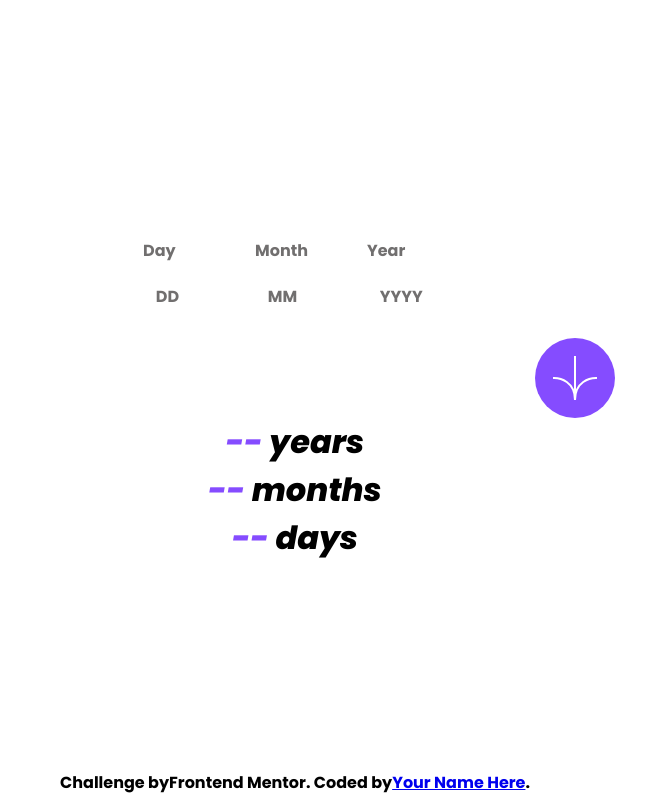
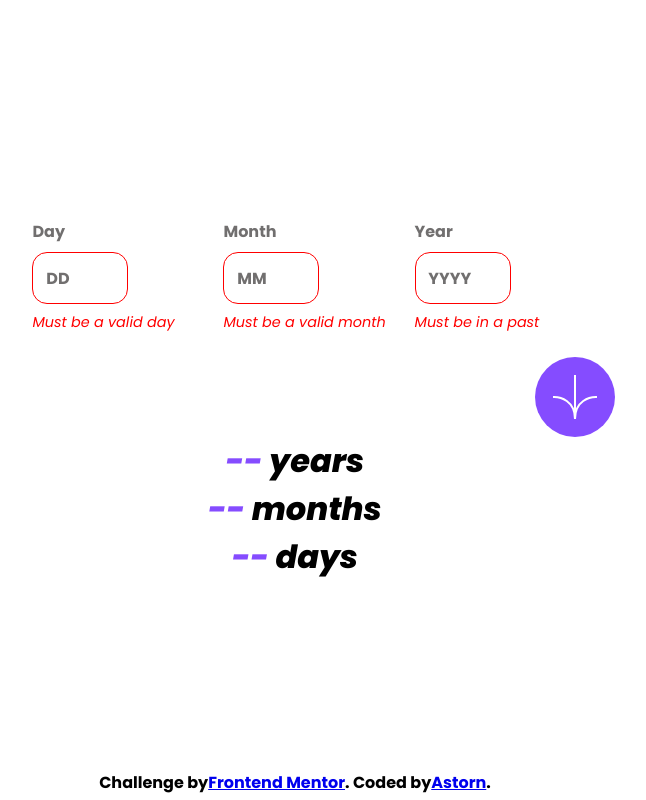
Before and after one commit to Astornek/Age-calculator-app, a plain HTML site: page index.html in a window 1280 px wide. Both pictures are taken after a click on the button 920 px from the left and 377 px from the top of the page. Shown: the whole page, without its empty margins (345-991 px from the left). Drawn offline with Linux system fonts and the light colour scheme.

Commit message:
Add files via upload

```diff
--- /dev/null
+++ b/assets/js/js.js
@@ -0,0 +1,91 @@
+const dayInput = document.querySelector(".day-input");
+const monthInput = document.querySelector(".month-input");
+const yearInput = document.querySelector(".year-input");
+const btn = document.querySelector(".check-btn");
+const errorDay = document.querySelector(".error-msg-day");
+const errorMonth = document.querySelector(".error-msg-month");
+const errorYear = document.querySelector(".error-msg-year");
+
+const today = new Date();
+document.querySelector(".check-btn").addEventListener("click", () => {
+  // getting the input from the user and chaning it into numbers
+  const day = parseInt(dayInput.value, 10);
+  const month = parseInt(monthInput.value, 10);
+  const year = parseInt(yearInput.value, 10);
+  let isLeapYear;
+  if ((year % 4 === 0 && year % 100 !== 0) || year % 400 === 0) {
+    isLeapYear = true;
+  } else {
+    isLeapYear = false;
+  }
+
+  let maxDaysInMonth;
+  if (isLeapYear) {
+    maxDaysInMonth = [31, 29, 31, 30, 31, 30, 31, 31, 30, 31, 30, 31];
+  } else {
+    maxDaysInMonth = [31, 28, 31, 30, 31, 30, 31, 31, 30, 31, 30, 31];
+  }
+  const isDayValid = day > 0 && day <= maxDaysInMonth[month - 1];
+  const isMonthValid = month > 0 && month < 13;
+  // checking if the year is correct
+  const currentYear = new Date().getFullYear();
+  const isYearValid = year > 0 && year <= currentYear;
+
+  if (!isDayValid || !isMonthValid || !isYearValid) {
+    if (!isDayValid) {
+      dayInput.classList.add("active");
+      errorDay.classList.add("active");
+    } else {
+      dayInput.classList.remove("active");
+      errorDay.classList.remove("active");
+    }
+
+    if (!isMonthValid) {
+      monthInput.classList.add("active");
+      errorMonth.classList.add("active");
+    } else {
+      monthInput.classList.remove("active");
+      errorMonth.classList.remove("active");
+    }
+
+    if (!isYearValid) {
+      yearInput.classList.add("active");
+      errorYear.classList.add("active");
+    } else {
+      yearInput.classList.remove("active");
+      errorYear.classList.remove("active");
+    }
+  } else {
+    dayInput.classList.remove("active");
+    errorDay.classList.remove("active");
+    monthInput.classList.remove("active");
+    errorMonth.classList.remove("active");
+    yearInput.classList.remove("active");
+    errorYear.classList.remove("active");
+    // checking how old the user is
+    const userBirthDate = new Date(year, month - 1, day);
+    const today = new Date();
+    const userAgeInMilliseconds = today - userBirthDate;
+
+    const millisecondsInYear = 1000 * 60 * 60 * 24 * 365.25;
+    const millisecondsInMonth = millisecondsInYear / 12;
+
+    const userAgeInYears = Math.floor(
+      userAgeInMilliseconds / millisecondsInYear
+    );
+    const userAgeInMonths = Math.floor(
+      (userAgeInMilliseconds % millisecondsInYear) / millisecondsInMonth
+    );
+    const userAgeInDays = Math.floor(
+      (userAgeInMilliseconds % millisecondsInMonth) / (1000 * 60 * 60 * 24)
+    );
+
+    const yearElement = document.querySelector(".year-nr");
+    const monthElement = document.querySelector(".month-nr");
+    const dayElement = document.querySelector(".day-nr");
+
+    yearElement.textContent = userAgeInYears;
+    monthElement.textContent = userAgeInMonths;
+    dayElement.textContent = userAgeInDays;
+  }
+});
--- a/assets/styles/css.css
+++ b/assets/styles/css.css
@@ -38,20 +38,22 @@ main {
 }
 .input-area {
   display: flex;
-  gap: 2rem;
+  gap: 3rem;
   max-width: 40rem;
   color: var(--Smokey-grey);
   margin-bottom: 1rem;
 }
 .input-box {
-  max-width: 15rem;
+  max-width: 30rem;
   width: 100%;
+  display: flex;
+  flex-direction: column;
 }
 .input-box p {
   margin-bottom: 0.5rem;
 }
 input {
-  max-width: 5rem;
+  max-width: 6rem;
   border: none;
   border-radius: 15px;
   outline-color: var(--Purple);
@@ -104,3 +106,35 @@ button {
   justify-content: center;
   font-weight: 400;
 }
+.day-input.active,
+.month-input.active,
+.year-input.active {
+  border: 1px solid red;
+}
+.error-msg-day,
+.error-msg-month,
+.error-msg-year {
+  color: red;
+  font-size: 0.9rem;
+  display: none;
+  font-weight: 400;
+  font-style: italic;
+  width: 150%;
+  margin-top: 0.5rem;
+}
+.error-msg-day.active,
+.error-msg-month.active,
+.error-msg-year.active {
+  display: block;
+}
+
+@media (max-width: 550px) {
+  button {
+    width: 3.5rem;
+    height: 3.5rem;
+  }
+  .btn-box {
+    justify-content: center;
+    margin: 2rem 0;
+  }
+}
--- a/index.html
+++ b/index.html
@@ -3,7 +3,6 @@
   <head>
     <meta charset="UTF-8" />
     <meta name="viewport" content="width=device-width, initial-scale=1.0" />
-    <!-- displays site properly based on user's device -->
 
     <link
       rel="icon"
@@ -19,8 +18,6 @@
     />
     <link href="assets/styles/css.css" rel="stylesheet" />
     <title>Frontend Mentor | Age calculator app</title>
-
-    <!-- Feel free to remove these styles or customise in your own stylesheet 👍 -->
   </head>
   <body>
     <main>
@@ -28,18 +25,23 @@
         <div class="input-box">
           <p>Day</p>
           <input placeholder="DD" type="text" class="day-input" />
+          <p class="error-msg-day">Must be a valid day</p>
         </div>
         <div class="input-box">
           <p>Month</p>
           <input placeholder="MM" type="text" class="month-input" />
+          <p class="error-msg-month">Must be a valid month</p>
         </div>
         <div class="input-box">
           <p>Year</p>
           <input placeholder="YYYY" type="text" class="year-input" />
+          <p class="error-msg-year">Must be in a past</p>
         </div>
       </div>
       <div class="btn-box">
-      <button><img src="assets/images/icon-arrow.svg" /></button>
+        <button class="check-btn">
+          <img src="assets/images/icon-arrow.svg" />
+        </button>
       </div>
 
       <p class="year"><span class="year-nr"> -- </span>years</p>
@@ -47,11 +49,15 @@
       <p class="day"><span class="day-nr"> --</span> days</p>
 
       <div class="attribution">
-        Challenge by
-        <a href="https://www.frontendmentor.io?ref=challenge" target="_blank"></a>
+        Challenge by<a
+          href="https://www.frontendmentor.io/challenges/age-calculator-app-dF9DFFpj-Q"
+          target="_blank"
+        >
           Frontend Mentor</a
-        >. Coded by <a href="#">Your Name Here</a>.
+        >
+        . Coded by <a href="#">Astorn</a>.
       </div>
     </main>
+    <script src="assets/js/js.js"></script>
   </body>
 </html>
```
Also changed, not shown: assets/images/screenshot.png (added), design/active-states.jpg (added), design/desktop-completed.jpg (added), design/desktop-design.jpg (added), design/desktop-error-empty.jpg (added), design/desktop-error-invalid.jpg (added), design/desktop-error-whole-form.jpg (added), design/desktop-preview.jpg (added), design/mobile-design.jpg (added), 1 other file.
